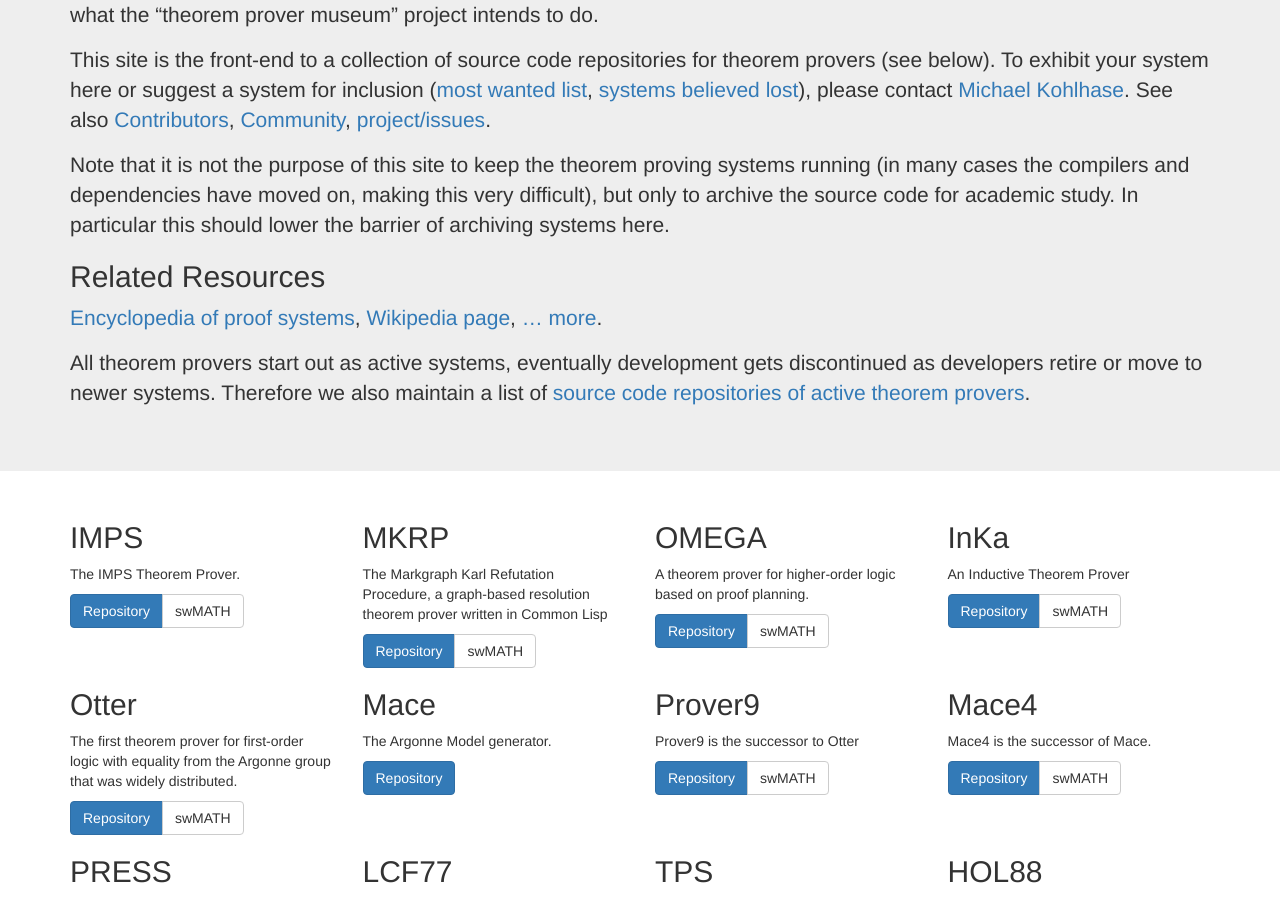
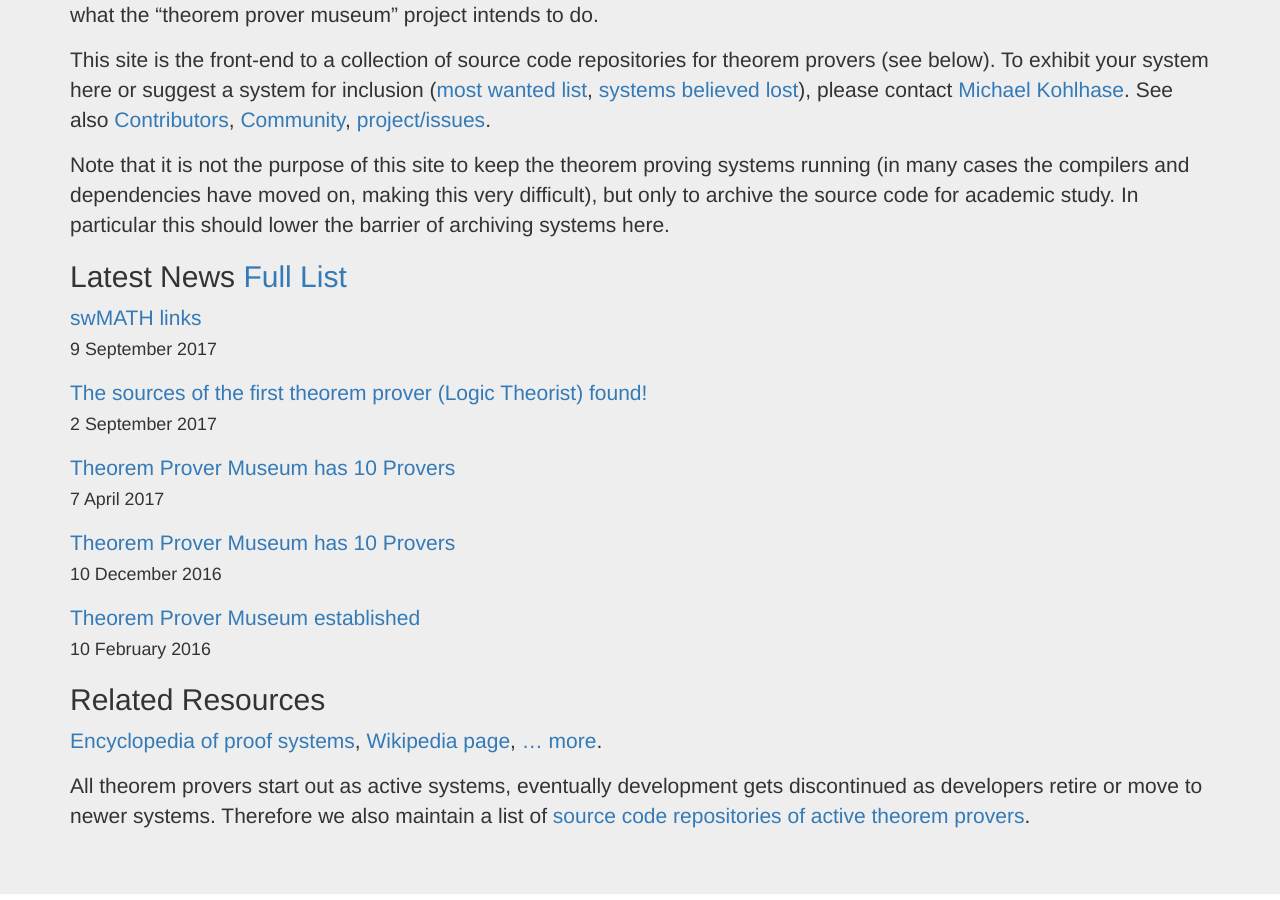
Before and after one commit to theoremprover-museum/theoremprover-museum.github.io, a Jekyll site: the page built from index.md, in a window 1280 px wide and 900 px high, scrolled down 462 px. Built offline with Jekyll 4.4.1, drawn with Linux system fonts in a browser that asks for light colours.

```diff
--- a/_config.yml
+++ b/_config.yml
@@ -1,2 +1,9 @@
 title: The Theorem Prover Museum
 permalink:        /news/:year/:month/:day/:title/
+
+# all the pagination
+gems:
+  - jekyll-paginate
+paginate:            10
+paginate_path:       "/news/page:num/"
+blog_path:           "/news/"
--- a/index.md
+++ b/index.md
@@ -25,6 +25,15 @@ See also [Contributors](/contributors/), [Community](/community/), [project/issu
 Note that it is not the purpose of this site to keep the theorem proving systems running (in many cases the compilers and dependencies have moved on, making this very difficult), but only to archive the source code for academic study.
 In particular this should lower the barrier of archiving systems here.
 
+## Latest News [Full List](/news/)
+
+{% for post in site.posts limit:5 %}
+  <p>
+    <a href="{{post.url}}">{{post.title}}</a><br />
+    <small>{{post.date | date: "%-d %B %Y" }}</small>
+  </p>
+{% endfor %}
+
 ## Related Resources
 
 [Encyclopedia of proof systems](https://proofsystem.github.io/Encyclopedia/), [Wikipedia page](https://en.wikipedia.org/wiki/Automated_theorem_proving), [... more](/related/).
```
Also changed, not shown: _includes/pagination.html (added, +64 -0 lines), _layouts/post.html (added, +9 -0 lines), news/index.html (added, +16 -0 lines).
